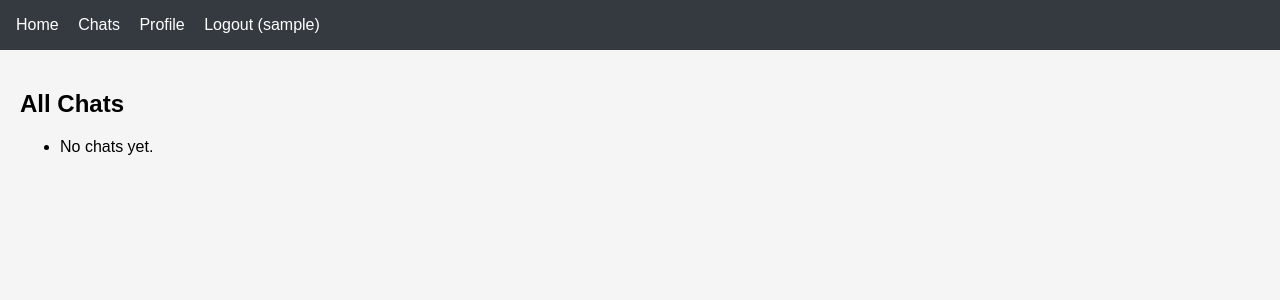
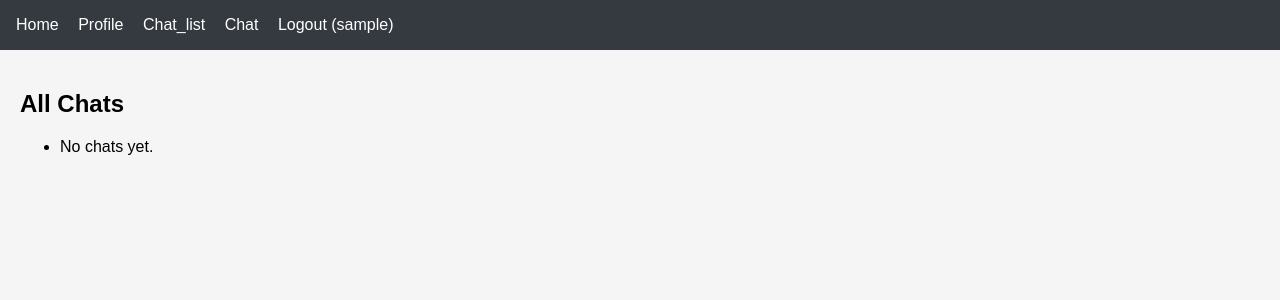
Before and after one commit to obaidullah72/chatapp-django-task, a Django app: page /chat/chat-list-page/ in a window 1280 px wide. Shown: the top 300 px of the page. Run offline with Django 5.2, Linux system fonts and the light colour scheme; the visitor is signed in with stand-in values (Sample User, id 1); data that the repository does not hold is empty.

Commit message:
fix chat_page issue

```diff
--- a/chat/views.py
+++ b/chat/views.py
@@ -3,7 +3,10 @@ from .models import Chat
 from .serializers import ChatSerializer
 from django.shortcuts import render, get_object_or_404
 from django.contrib.auth.decorators import login_required
-from django.contrib.auth.models import User
+from django.contrib.auth import get_user_model   # ✅ Correct import
+
+User = get_user_model()  # ✅ Get CustomUser safely
+
 
 class ChatListView(generics.ListAPIView):
     serializer_class = ChatSerializer
@@ -12,9 +15,10 @@ class ChatListView(generics.ListAPIView):
     def get_queryset(self):
         return Chat.objects.filter(participants=self.request.user)
 
+
 @login_required
 def chat_list_page(request):
-    chats = Chat.objects.all()   # show all chats, not just user’s
+    chats = Chat.objects.all()
     return render(request, "chat_list.html", {"chats": chats})
 
 
@@ -22,11 +26,13 @@ def chat_list_page(request):
 def profile_page(request):
     return render(request, "profile.html", {"user": request.user})
 
-# chat/views.py - UPDATE your chat_page function
+
 @login_required
 def chat_page(request, chat_id):
     chat = get_object_or_404(Chat, id=chat_id)
+    users = User.objects.exclude(id=request.user.id)  # ✅ now works with CustomUser
     return render(request, "chat_page.html", {
         "chat": chat,
         "user": request.user,
+        "users": users,
     })
--- a/templates/base.html
+++ b/templates/base.html
@@ -33,8 +33,16 @@
 <nav class="navbar">
     <a href="{% url 'home' %}">Home</a>
     {% if user.is_authenticated %}
-            <a href="{% url 'chat-list-page' %}">Chats</a>
         <a href="{% url 'profile-page' %}">Profile</a>
+        <a href="{% url 'chat-list-page' %}">Chat_list</a>
+
+        <!-- Always show Chat button -->
+        {% if chats %}
+            <a href="{% url 'chat-page' chats.0.id %}">Chat</a>
+        {% else %}
+            <a href="{% url 'chat-list-page' %}">Chat</a>
+        {% endif %}
+
         <a href="{% url 'logout' %}">Logout ({{ user.username }})</a>
     {% else %}
         <a href="{% url 'login' %}">Login</a>
--- a/templates/home.html
+++ b/templates/home.html
@@ -15,7 +15,7 @@
     <!-- Chat List button -->
     <a href="{% url 'chat-list-page' %}">
         <button style="padding: 10px 20px; margin: 5px; background-color: #4CAF50; color: white; border: none; border-radius: 5px;">
-            Go to Chats
+            Go to Chat_list
         </button>
     </a>
 
@@ -23,7 +23,7 @@
 {% if chats %}
     <a href="{% url 'chat-page' chats.0.id %}">
         <button style="padding: 10px 20px; margin: 5px; background-color: #FF9800; color: white; border: none; border-radius: 5px;">
-            Open First Chat
+            Go to Chat
         </button>
     </a>
 {% else %}
```
Lines whose indentation alone changed are shown as unchanged.
